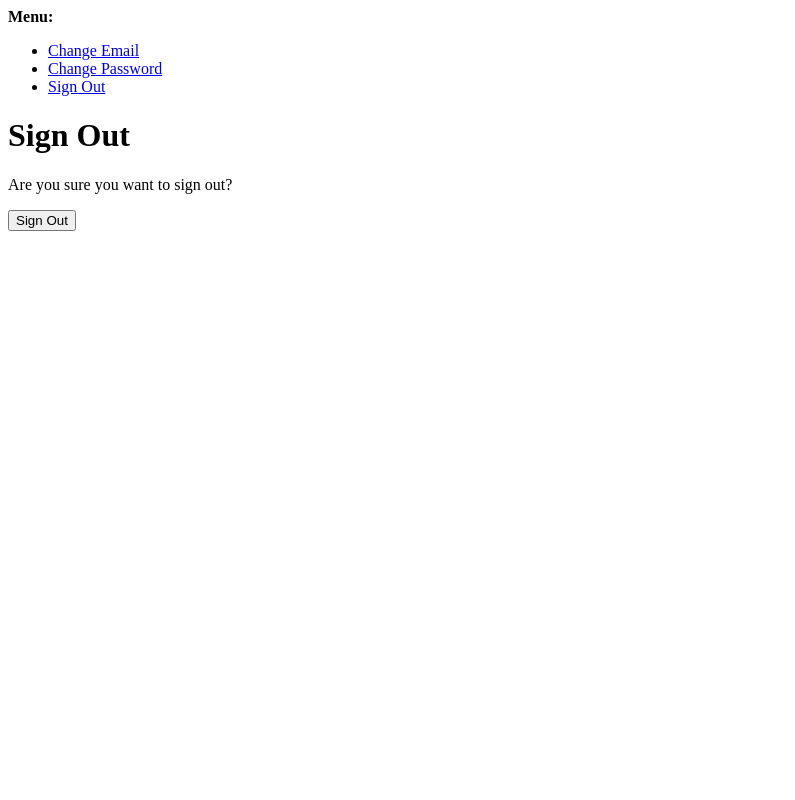
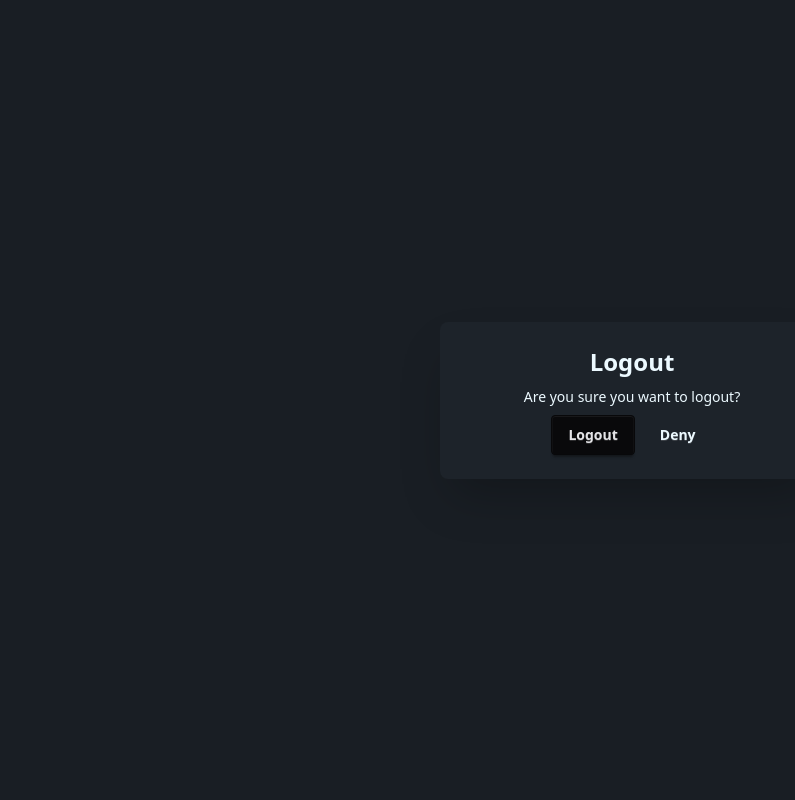
Before and after one commit to shaikhammar/djangoseed, a Django app: page /accounts/logout/ in a window 1280 px wide. Shown: the whole page, without its empty margins (0-795 px from the left). Run offline with Django 5.2, Linux system fonts and the light colour scheme; the visitor is signed in with stand-in values (Sample User, id 1); some libraries are stand-ins or nearby versions.

Commit message:
Added custom logout confirmation form

```diff
--- a/djangoseed/static/css/src/output.css
+++ b/djangoseed/static/css/src/output.css
@@ -17,6 +17,8 @@
     --text-lg--line-height: calc(1.75 / 1.125);
     --text-xl: 1.25rem;
     --text-xl--line-height: calc(1.75 / 1.25);
+    --text-2xl: 1.5rem;
+    --text-2xl--line-height: calc(2 / 1.5);
     --text-3xl: 1.875rem;
     --text-3xl--line-height: calc(2.25 / 1.875);
     --text-5xl: 3rem;
@@ -1736,6 +1738,19 @@
     grid-template-columns: 1fr;
     grid-auto-rows: max-content;
   }
+  .card-actions {
+    display: flex;
+    flex-wrap: wrap;
+    align-items: flex-start;
+    gap: calc(0.25rem * 2);
+  }
+  .card-title {
+    display: flex;
+    align-items: center;
+    gap: calc(0.25rem * 2);
+    font-size: var(--cardtitle-fs, 1.125rem);
+    font-weight: 600;
+  }
   .prose {
     :root & {
       --tw-prose-body: var(--color-base-content);
@@ -1805,6 +1820,9 @@
   }
   .min-h-screen {
     min-height: 100vh;
+  }
+  .w-96 {
+    width: calc(var(--spacing) * 96);
   }
   .w-full {
     width: 100%;
@@ -1880,6 +1898,9 @@
   .justify-center {
     justify-content: center;
   }
+  .justify-end {
+    justify-content: flex-end;
+  }
   .space-y-4 {
     :where(& > :not(:last-child)) {
       --tw-space-y-reverse: 0;
@@ -1911,12 +1932,21 @@
     border-style: var(--tw-border-style);
     border-width: 1px;
   }
+  .bg-accent {
+    background-color: var(--color-accent);
+  }
   .bg-base-100 {
     background-color: var(--color-base-100);
   }
   .bg-base-200 {
     background-color: var(--color-base-200);
   }
+  .bg-neutral {
+    background-color: var(--color-neutral);
+  }
+  .bg-primary {
+    background-color: var(--color-primary);
+  }
   .p-8 {
     padding: calc(var(--spacing) * 8);
   }
@@ -1934,6 +1964,10 @@
   }
   .text-center {
     text-align: center;
+  }
+  .text-2xl {
+    font-size: var(--text-2xl);
+    line-height: var(--tw-leading, var(--text-2xl--line-height));
   }
   .text-3xl {
     font-size: var(--text-3xl);
@@ -1993,6 +2027,9 @@
     @supports (color: color-mix(in lab, red, red)) {
       color: color-mix(in oklab, var(--color-base-content) 70%, transparent);
     }
+  }
+  .text-neutral-content {
+    color: var(--color-neutral-content);
   }
   .text-primary-content {
     color: var(--color-primary-content);
--- /dev/null
+++ b/djangoseed/templates/account/logout.html
@@ -0,0 +1,33 @@
+{% extends "base.html" %} {% load crispy_forms_tags %} {% load tailwind_filters
+%} {% block title %} "Sign In" {% endblock title %} {% block content %}
+<div class="hero bg-base-200 min-h-screen">
+  <div class="hero-content flex-col lg:flex-row-reverse">
+    <div class="text-center lg:text-left"></div>
+    <div class="card bg-base-100 w-96 shadow-2xl">
+      <div class="card-body items-center text-center">
+        <h1 class="card-title text-2xl">Logout</h1>
+        <p>Are you sure you want to logout?</p>
+        <div class="card-actions justify-end">
+            <div>
+
+                <form
+                method="POST"
+                action="{% url 'account_logout' %}"
+                >
+                {% csrf_token %} {{ form|crispy }}
+                <button
+                class="btn btn-neutral w-full"
+                type="submit"
+                >
+                Logout
+            </button>
+        </div>
+          </form>
+          <a class="btn btn-ghost" href="{% url 'account_email' %}">Deny</a>
+        </div>
+      </div>
+    </div>
+
+  </div>
+</div>
+  {% endblock content %}
--- a/djangoseed/templates/base.html
+++ b/djangoseed/templates/base.html
@@ -15,5 +15,26 @@
     <div id="content">{% block content %}{% endblock %}</div>
 
     {% block script %} {% endblock script %}
+    <script>
+      const themeSwitch = document.getElementById('toggle-switch');
+      const savedTheme = localStorage.getItem('theme');
+      const prefersDark = window.matchMedia(
+        '(prefers-color-scheme: light)'
+      ).matches;
+      const defaultTheme = prefersDark ? 'dark' : 'light';
+      const currentTheme = savedTheme || defaultTheme;
+
+      document.documentElement.setAttribute('data-theme', currentTheme);
+      themeSwitch.checked = currentTheme === 'dark';
+
+      themeSwitch.addEventListener('change', () => {
+        const isChecked = themeSwitch.checked;
+        const newTheme = isChecked ? 'dark' : 'light';
+
+        document.documentElement.setAttribute('data-theme', newTheme);
+
+        localStorage.setItem('theme', newTheme);
+      });
+    </script>
   </body>
 </html>
```
Also changed, not shown: djangoseed/templates/account/login.html (+2 -6 lines).
